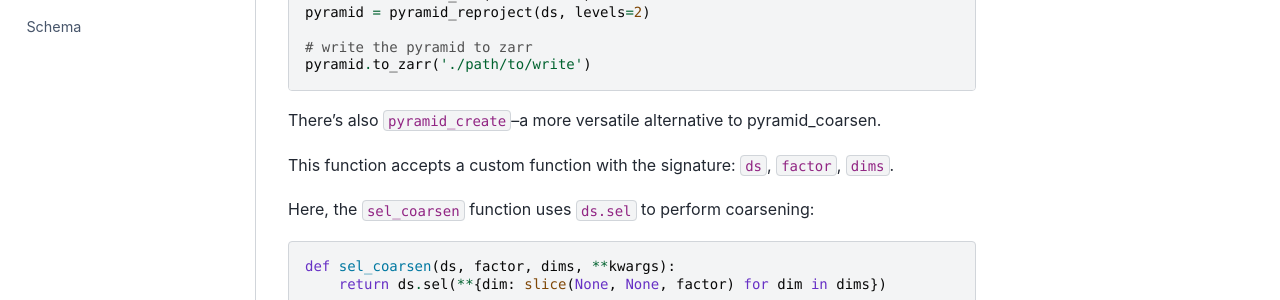
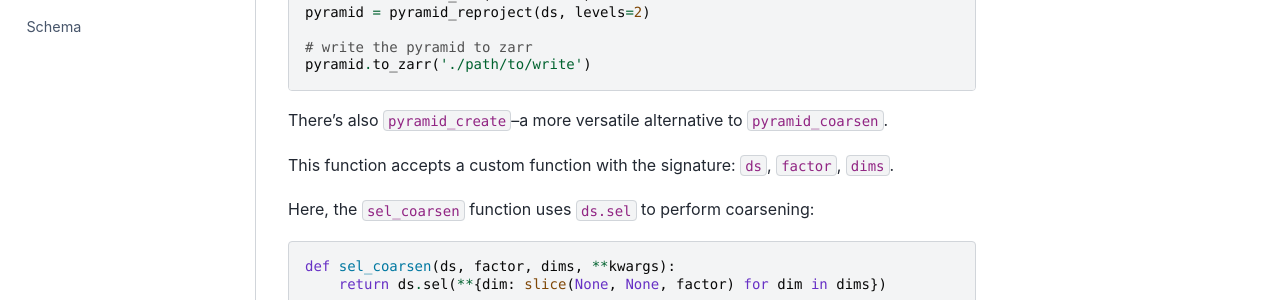
Before and after one commit to carbonplan/ndpyramid, a Sphinx documentation site: the page built from docs/generate-pyramids.md, in a window 1280 px wide and 1142 px high. Shown: the part 482-782 px from the top of the window. Built offline with Sphinx 7.4.7 and the Sphinx Book theme 1.1.4, drawn with Linux system fonts in a browser that asks for light colours.

````diff
--- a/docs/generate-pyramids.md
+++ b/docs/generate-pyramids.md
@@ -24,7 +24,7 @@ pyramid = pyramid_reproject(ds, levels=2)
 pyramid.to_zarr('./path/to/write')
 ```
 
-There's also `pyramid_create`--a more versatile alternative to pyramid_coarsen.
+There's also `pyramid_create`--a more versatile alternative to `pyramid_coarsen`.
 
 This function accepts a custom function with the signature: `ds`, `factor`, `dims`.
 
````
